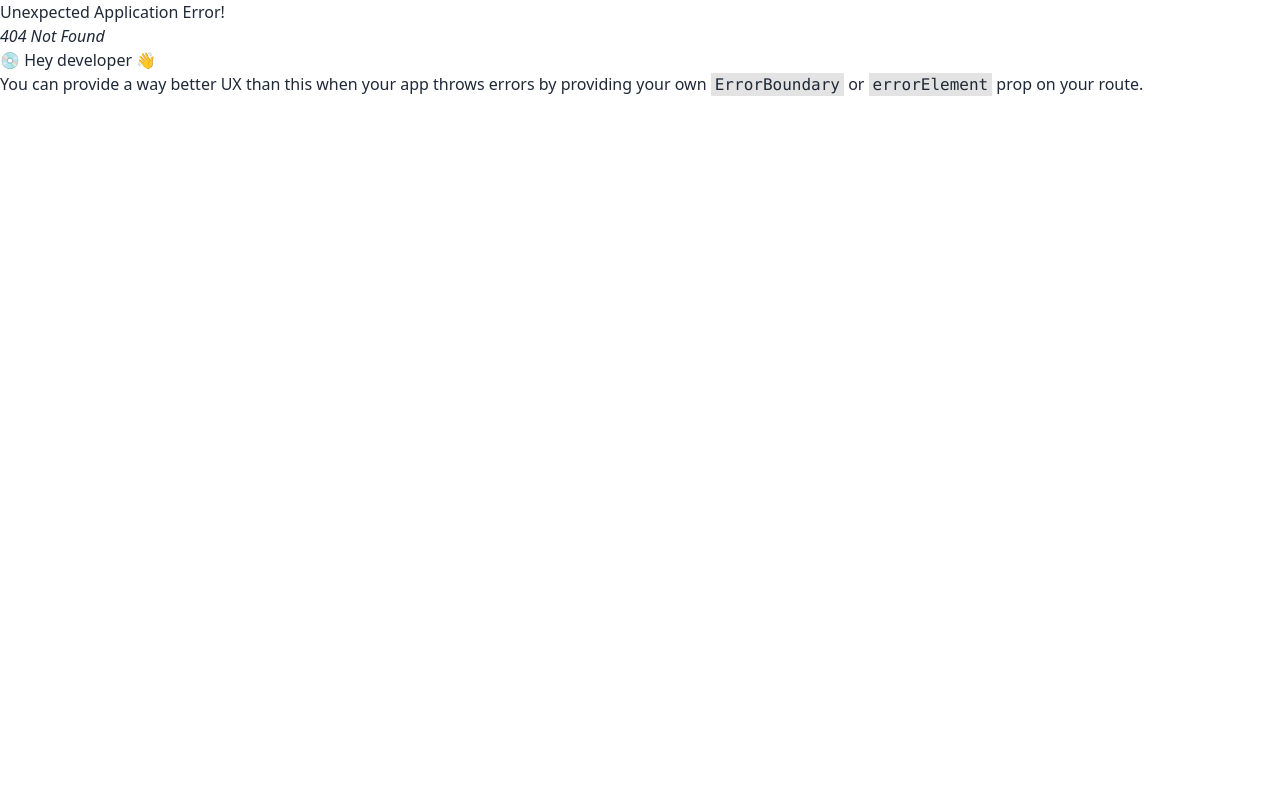
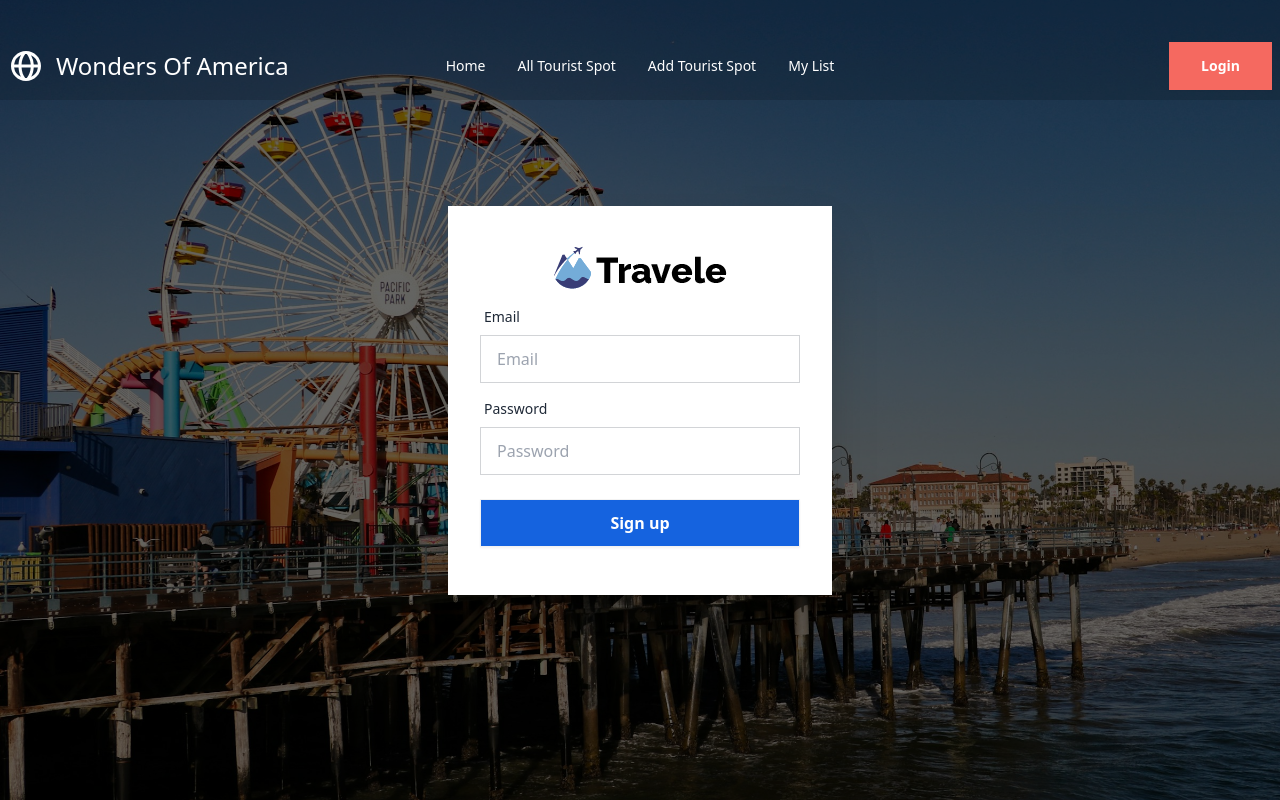
Before and after one commit to Sohelrana2815/wonders-of-america, a React (Vite) app: page /signUp in a window 1280 px wide. Before the commit this address had no page. Built offline with nearby package versions, Linux system fonts and the light colour scheme.

Commit message:
added signup page and routes for that signup page

```diff
--- /dev/null
+++ b/src/Pages/SignUp/SignUp.jsx
@@ -0,0 +1,65 @@
+import signUpImg from "../../assets/SignUpImg/signUpImg.jpg";
+import logo from "../../assets/LoginImg/logo.png";
+const SignUp = () => {
+  return (
+    <>
+      <div
+        className="hero min-h-screen"
+        style={{
+          backgroundImage: `url(${signUpImg})`,
+          backgroundSize: "cover",
+          backgroundPosition: "center",
+          backgroundRepeat: "no-repeat",
+        }}
+      >
+        <div className="hero-overlay bg-opacity-60 bg-black"></div>{" "}
+        {/* Optional overlay for better contrast */}
+        <div className="hero-content flex-col w-full justify-center items-center ">
+          <div className="card bg-base-100 w-full max-w-sm shadow-2xl rounded-none">
+            <form className="card-body ">
+              <div className="form-control">
+                <label className="label flex justify-center">
+                  <span className="label-text text-2xl font-medium">
+                    <img src={logo} alt="" />
+                  </span>
+                </label>
+                <label className="label">
+                  <span className="label-text">Email</span>
+                </label>
+                <input
+                  type="email"
+                  placeholder="Email"
+                  name="email"
+                  className="input input-bordered rounded-none"
+                  required
+                />
+              </div>
+              <div className="form-control">
+                <label className="label">
+                  <span className="label-text">Password</span>
+                </label>
+                <input
+                  type="password"
+                  placeholder="Password"
+                  name="password"
+                  className="input input-bordered rounded-none"
+                  required
+                />
+              </div>
+              <div className="form-control">
+                <button
+                  type="submit"
+                  className="btn bg-[#1563DF] text-white text-base rounded-none my-4"
+                >
+                  Sign up
+                </button>
+              </div>
+            </form>
+          </div>
+        </div>
+      </div>
+    </>
+  );
+};
+
+export default SignUp;
--- a/src/Routes/Routes.jsx
+++ b/src/Routes/Routes.jsx
@@ -2,6 +2,7 @@ import { createBrowserRouter } from "react-router-dom";
 import ManiLayout from "../Layout/MainLayout/ManiLayout";
 import Home from "../Pages/Home/Home/Home";
 import SignIn from "../Pages/SignIn/SignIn";
+import SignUp from "../Pages/SignUp/SignUp";
 
 const router = createBrowserRouter([
   {
@@ -16,6 +17,10 @@ const router = createBrowserRouter([
         path: "signIn",
         element: <SignIn />,
       },
+      {
+        path: "signUp",
+        element: <SignUp />,
+      },
     ],
   },
 ]);
```
Also changed, not shown: src/assets/SignUpImg/signUpImg.jpg (added).
